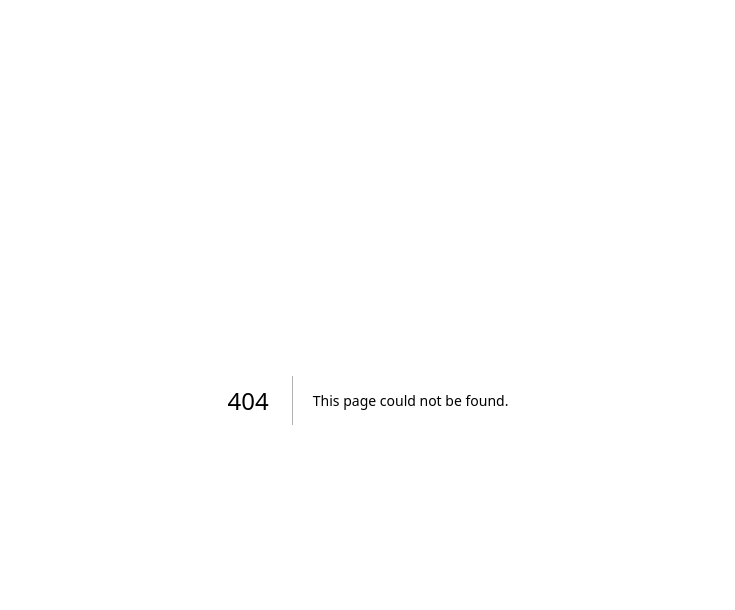
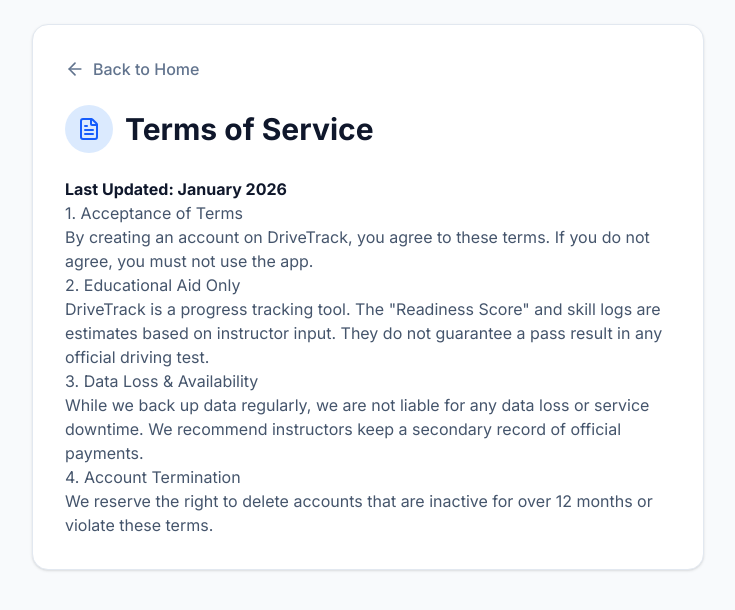
Before and after one commit to InnesU05/drivetrack, a Next.js app: page /terms in a window 1280 px wide. Before the commit this address had no page. Shown: the top 610 px of the page, without its empty margins (272-1007 px from the left). Built offline with nearby package versions, Linux system fonts and the light colour scheme.

Commit message:
added T&C

```diff
--- a/app/page.tsx
+++ b/app/page.tsx
@@ -92,12 +92,13 @@
         </div>
       </section>
 
-     {/* Footer */}
+   {/* Footer */}
 <footer className="bg-slate-50 border-t border-slate-200 py-12 text-center">
-    <p className="text-slate-400 text-sm mb-2">© 2026 DriveTrack. All rights reserved.</p>
-    <Link href="/privacy" className="text-slate-400 hover:text-slate-600 text-xs underline">
-        Privacy Policy
-    </Link>
+    <p className="text-slate-400 text-sm mb-4">© 2026 DriveTrack. All rights reserved.</p>
+    <div className="flex justify-center gap-6 text-xs text-slate-400 underline">
+        <Link href="/privacy" className="hover:text-slate-600">Privacy Policy</Link>
+        <Link href="/terms" className="hover:text-slate-600">Terms of Service</Link>
+    </div>
 </footer>
     </div>
   );
--- /dev/null
+++ b/app/terms/page.tsx
@@ -0,0 +1,37 @@
+import Link from "next/link";
+import { ArrowLeft, FileText } from "lucide-react";
+
+export default function TermsOfService() {
+  return (
+    <div className="min-h-screen bg-slate-50 p-6">
+      <div className="max-w-2xl mx-auto bg-white p-8 rounded-2xl shadow-sm border border-slate-200">
+        <Link href="/" className="inline-flex items-center gap-2 text-slate-500 hover:text-blue-600 mb-6 font-medium">
+          <ArrowLeft size={20} /> Back to Home
+        </Link>
+
+        <div className="flex items-center gap-3 mb-6">
+            <div className="bg-blue-100 p-3 rounded-full text-blue-600">
+                <FileText size={24} />
+            </div>
+            <h1 className="text-3xl font-bold text-slate-900">Terms of Service</h1>
+        </div>
+
+        <div className="prose prose-slate text-slate-600">
+          <p className="font-bold text-slate-900">Last Updated: January 2026</p>
+
+          <h3>1. Acceptance of Terms</h3>
+          <p>By creating an account on DriveTrack, you agree to these terms. If you do not agree, you must not use the app.</p>
+
+          <h3>2. Educational Aid Only</h3>
+          <p>DriveTrack is a progress tracking tool. The "Readiness Score" and skill logs are estimates based on instructor input. They do not guarantee a pass result in any official driving test.</p>
+
+          <h3>3. Data Loss & Availability</h3>
+          <p>While we back up data regularly, we are not liable for any data loss or service downtime. We recommend instructors keep a secondary record of official payments.</p>
+
+          <h3>4. Account Termination</h3>
+          <p>We reserve the right to delete accounts that are inactive for over 12 months or violate these terms.</p>
+        </div>
+      </div>
+    </div>
+  );
+}
```
